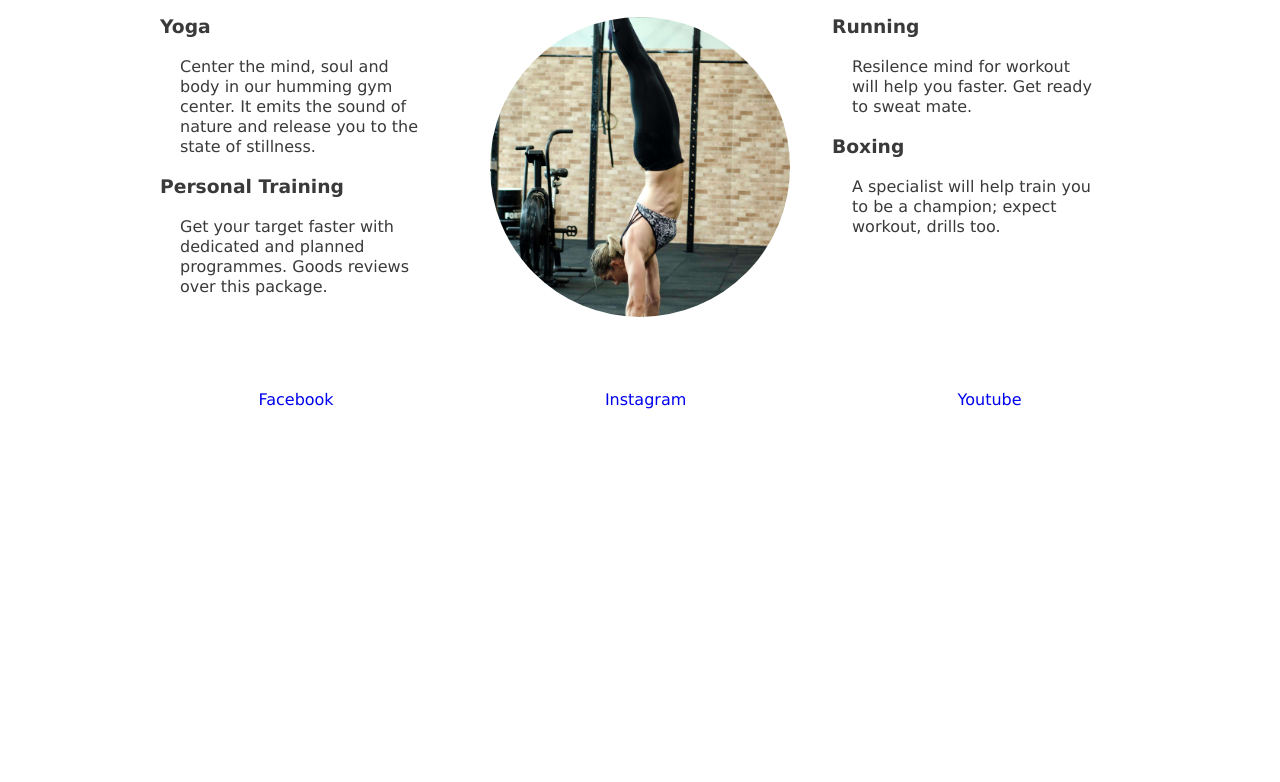
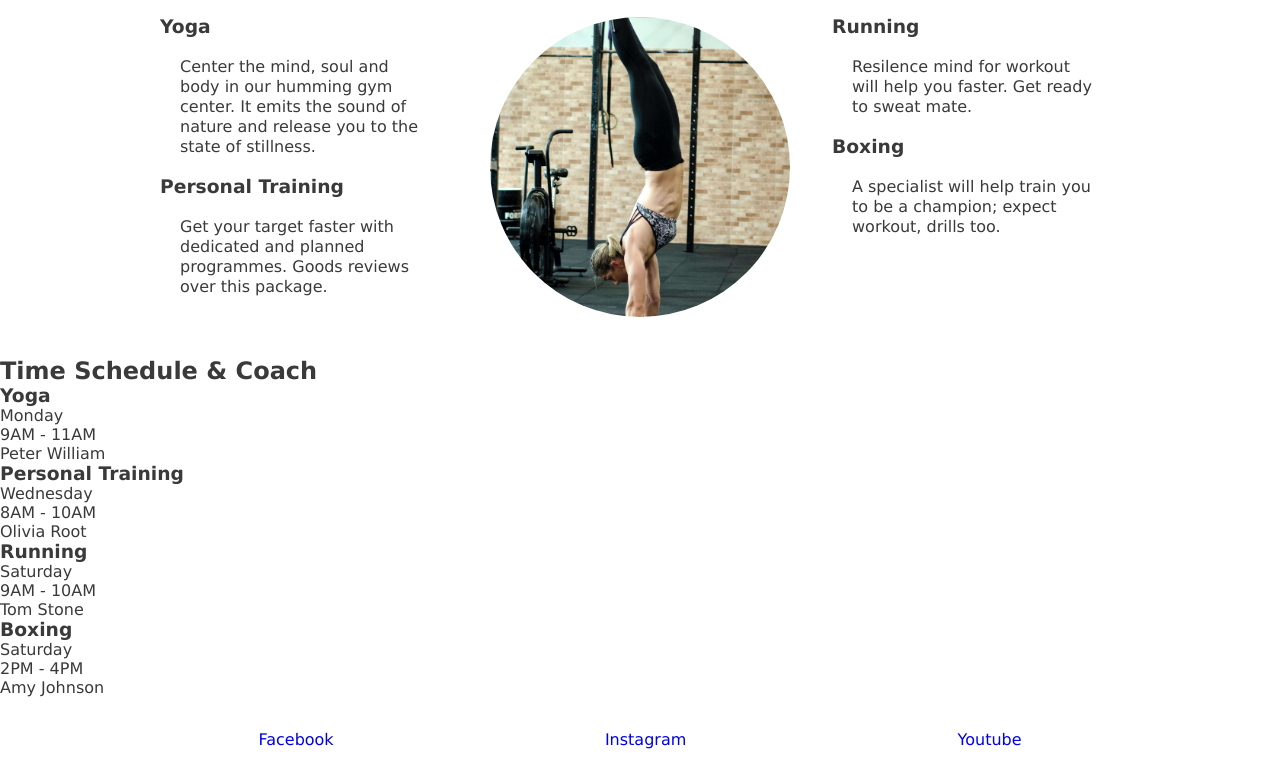
Before and after one commit to chijioke100/gym, a plain HTML site: page index.html in a window 1280 px wide. Shown: the part 751-1533 px from the top of the page. Before the commit the page ends 1193 px from the top, so only its background shows below. Drawn offline with Linux system fonts and the light colour scheme.

Commit message:
add time schedule and coach

```diff
--- a/index.html
+++ b/index.html
@@ -88,6 +88,36 @@
             </div>
 
         </section>
+
+        <section>
+            <div>
+                <h2>Time Schedule & Coach</h2>
+                <div>
+                    <h3>Yoga</h3>
+                    <p>Monday</p>
+                    <p>9AM - 11AM</p>
+                    <p>Peter William</p>
+                </div>
+                <div>
+                    <h3>Personal Training</h3>
+                    <p>Wednesday</p>
+                    <p>8AM - 10AM</p>
+                    <p>Olivia Root</p>
+                </div>
+                <div>
+                    <h3>Running</h3>
+                    <p>Saturday</p>
+                    <p>9AM - 10AM</p>
+                    <p>Tom Stone</p>
+                </div>
+                <div>
+                    <h3>Boxing</h3>
+                    <p>Saturday</p>
+                    <p>2PM - 4PM</p>
+                    <p>Amy Johnson</p>
+                </div>
+            </div>
+        </section>
     </main>
 
     <!--Footer-->
```
